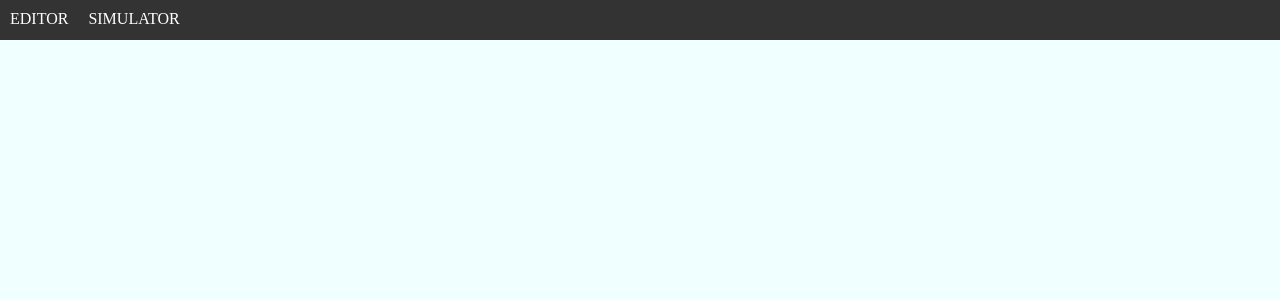
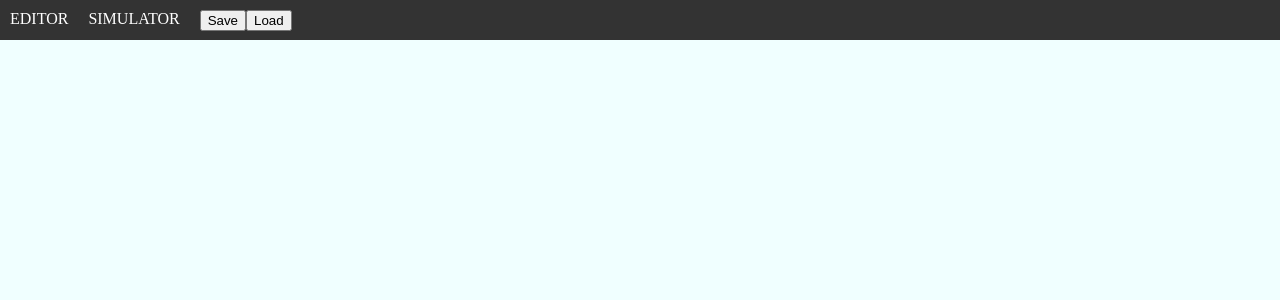
Before and after one commit to spj290/DCR-verification, a React (Vite) app in the folder DCR Graph/: page / in a window 1280 px wide. Shown: the top 300 px of the page. Built offline with nearby package versions, Linux system fonts and the light colour scheme.

Commit message:
Added load save functionality

```diff
--- a/DCR Graph/src/App.jsx
+++ b/DCR Graph/src/App.jsx
@@ -2,6 +2,7 @@ import { BrowserRouter as Router, Routes, Route, Link } from "react-router-dom";
 import Simulator from "./components/Simulator";
 import GraphEditor from "./components/GraphEditor";
 import { useState } from "react";
+import FileManager from "./components/FileManager";
 
 function App() {
   const [events, setEvents] = useState([]);
@@ -12,6 +13,7 @@ function App() {
       <nav className="navbar">
         <Link to="/">EDITOR</Link>
         <Link to="/simulator">SIMULATOR</Link>
+        <FileManager events={events} relations={relations} setEvents={setEvents} setRelations={setRelations}/>
       </nav>
       <Routes>
         <Route
--- /dev/null
+++ b/DCR Graph/src/components/FileManager.jsx
@@ -0,0 +1,98 @@
+import Events from "./Events";
+import Relations from "./Relations";
+import React, { useRef,useState } from 'react';
+
+function FileManager({
+  events,
+  relations,
+  setEvents,
+  setRelations,
+}){
+
+  const fileInputRef = useRef(null);
+  const [fileName, setFileName] = useState('dcr.json');
+
+  // const saveState = () => {
+  //   const state = {
+  //     events,
+  //     relations,
+  //   };
+  //   const a = document.createElement("a");
+  //   const file = new Blob([JSON.stringify(state)], { type: "application/json" });
+  //   a.href = URL.createObjectURL(file);
+  //   a.download = fileName;
+  //   a.click();
+  // }
+
+  const saveState = async () => {
+    const state = {
+      events,
+      relations,
+    };
+    const fileContent = JSON.stringify(state);
+
+    if ('showSaveFilePicker' in window) {
+      // If the File System Access API is supported
+      try {
+        const handle = await window.showSaveFilePicker({
+          suggestedName: fileName,
+          types: [
+            {
+              description: 'JSON Files',
+              accept: { 'application/json': ['.json'] },
+            },
+          ],
+        });
+        const writable = await handle.createWritable();
+        await writable.write(fileContent);
+        await writable.close();
+      } catch (err) {
+        console.error('Save operation failed:', err);
+      }
+    } else {
+      // Fallback for browsers that do not support the File System Access API
+      const a = document.createElement('a');
+      const file = new Blob([fileContent], { type: 'application/json' });
+      a.href = URL.createObjectURL(file);
+      a.download = fileName;
+      a.click();
+    }
+  };
+
+
+  const askForFilePath = () => {
+    fileInputRef.current.click();
+  }
+
+  const loadState = (e) => {
+    const file = e.target.files[0];
+    const reader = new FileReader();
+    reader.onload = (e) => {
+      const state = JSON.parse(e.target.result);
+      setEvents(state.events);
+      setRelations(state.relations);
+    };
+    reader.readAsText(file);
+  }
+
+  const handleFileNameChange = (e) => {
+    setFileName(e.target.value);
+  };
+
+  return (
+    <div>
+      <button onClick={saveState}>Save</button>
+      <button onClick={askForFilePath}>Load</button>
+      <input
+        type="file"
+        ref={fileInputRef}
+        style={{ display: "none" }}
+        onChange={loadState}
+      />
+      <Events events={events}/>
+      <Relations relations={relations}/>
+    </div>
+  );
+}
+
+export default FileManager;
--- a/DCR Graph/src/index.css
+++ b/DCR Graph/src/index.css
@@ -64,6 +64,7 @@ body {
   background-color: #333;
   padding: 10px;
   height: 20px;
+  display: flex;
 }
 
 .navbar a {
```
Also changed, not shown: 6 other files (tests, documents, lock files or other folders).
